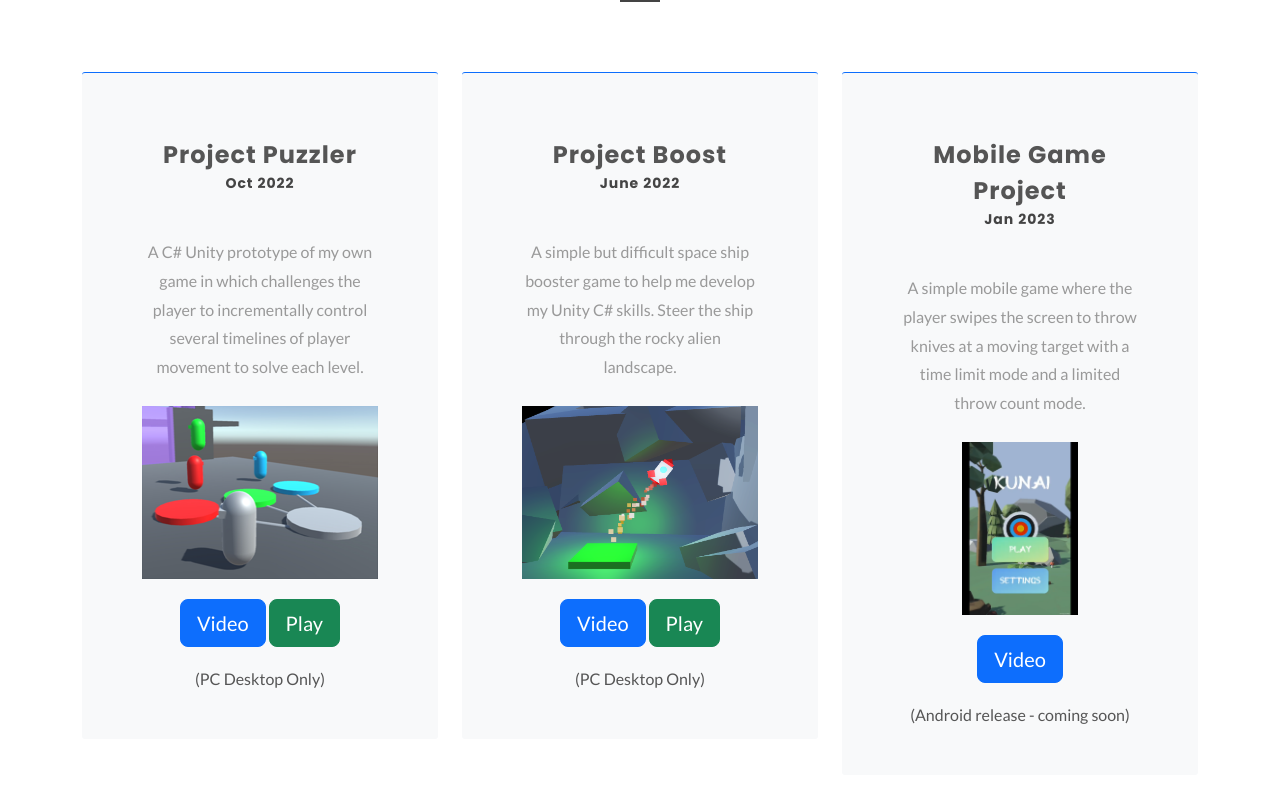
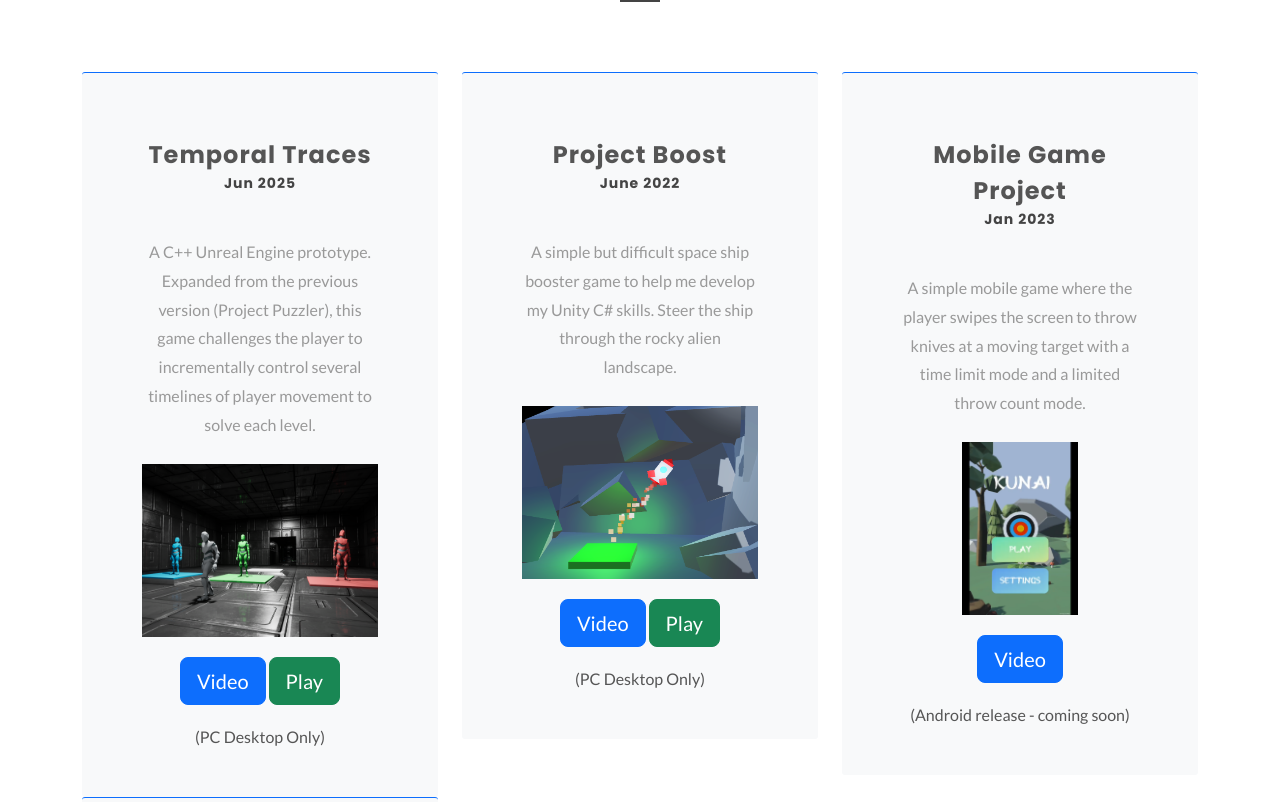
Before and after one commit to HarveyJP03/harveyjp03.github.io, a plain HTML site: page index.html in a window 1280 px wide. Shown: the part 1060-1862 px from the top of the page. Drawn offline with Linux system fonts and the light colour scheme.

Commit message:
Added temporal traces

```diff
--- a/index.html
+++ b/index.html
@@ -129,6 +129,23 @@
 
 					<div class="row pricing col-mb-30 mb-4">
 						<div class="col-md-6 col-lg-4">
+
+							<div class="pricing-box pricing-simple p-5 bg-light border-top border-primary text-center">
+								<div class="pricing-title">
+									<h3>Temporal Traces</h3>
+									<h5>Jun 2025</h5>
+								</div>
+								<div class="fbox-content">
+									<p>A C++ Unreal Engine prototype. Expanded from the previous version (Project Puzzler), this game challenges the player to incrementally control several timelines of player movement to solve each level. </p>
+									<br />
+									<a href="https://youtu.be/heUT9IH7ixo" target="_blank"><img src="images/TemporalTraces.PNG" alt="Temporal Traces" width="262" height="173"></a>
+								</div>
+								<div class="pricing-action">
+									<a href="https://youtu.be/heUT9IH7ixo" target="_blank" class="btn btn-primary btn-lg">Video</a>
+									<a href="https://harveyjp.itch.io/temporal-traces" target="_blank" class="btn btn-success btn-lg">Play</a>
+								</div>
+								<div>(PC Desktop Only)</div>
+							</div>
 
 							<div class="pricing-box pricing-simple p-5 bg-light border-top border-primary text-center">
 								<div class="pricing-title">
```
Also changed, not shown: images/TemporalTraces.png (added).
